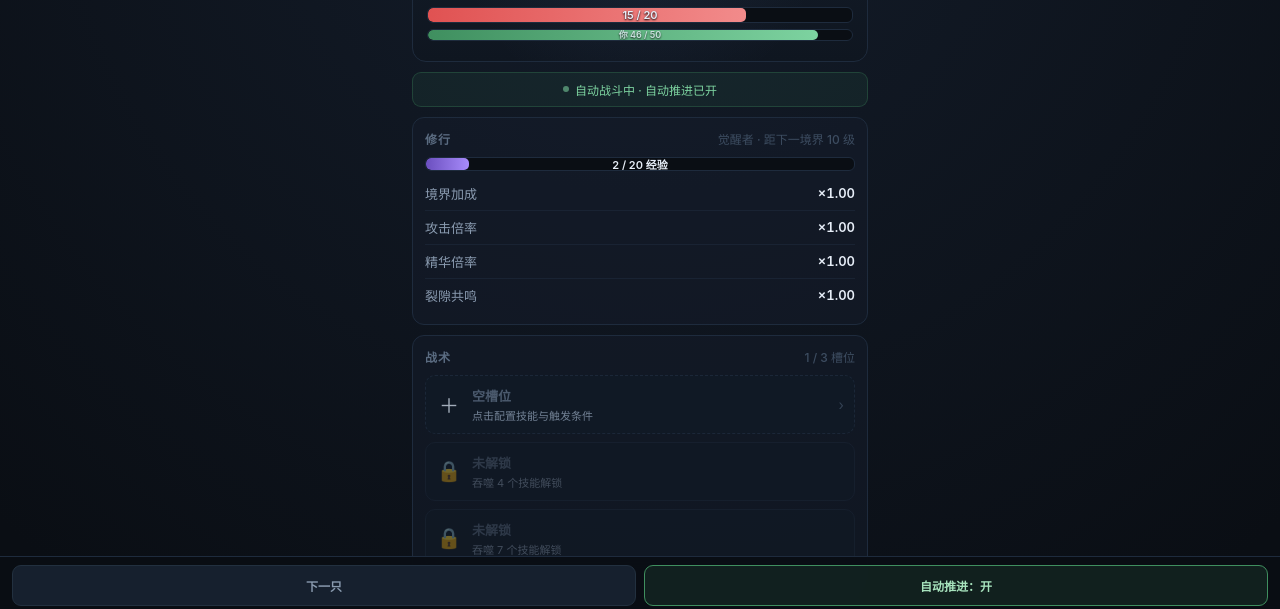
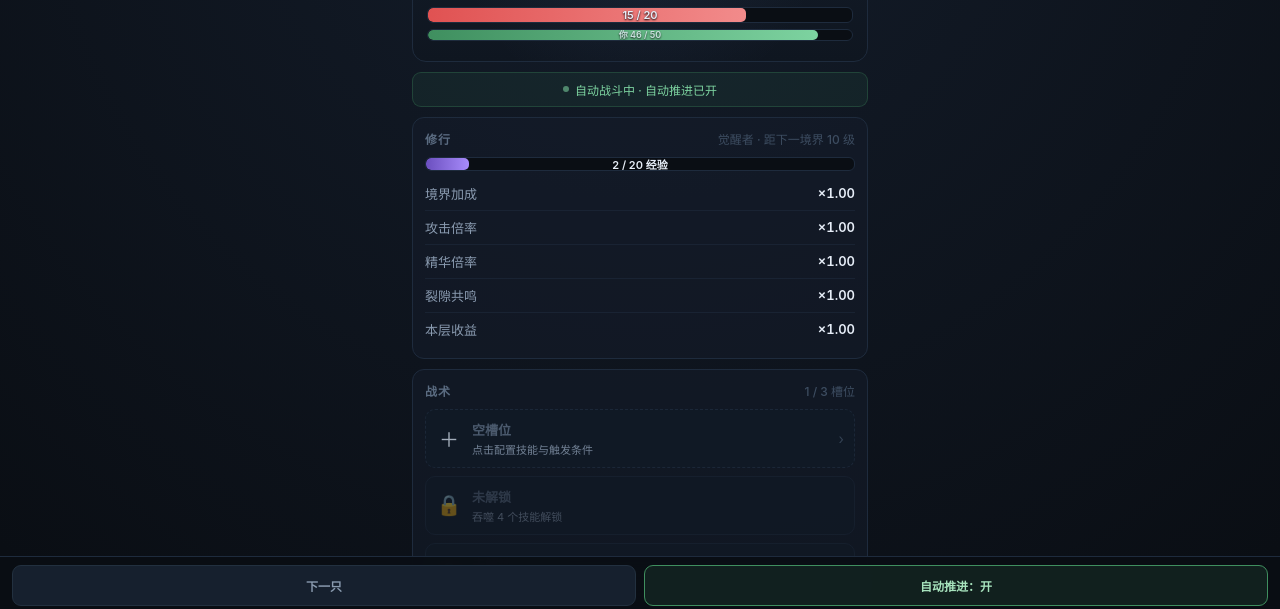
Before and after one commit to JoeKeeper-Z/devour-idle, a plain HTML site: page index.html in a window 1280 px wide. Shown: the part 186-795 px from the top of the page. Drawn offline with Linux system fonts and the light colour scheme.

Commit message:
v0.3.1 去掉同层怪成长（与爬层重复+跨层污染），改低层收益衰减；hpGrow 1.18

```diff
--- a/index.html
+++ b/index.html
@@ -185,6 +185,7 @@ body{
     <div class="row"><span class="k">攻击倍率</span><span class="v" id="atkMul">×1.00</span></div>
     <div class="row"><span class="k">精华倍率</span><span class="v" id="essMul">×1.00</span></div>
     <div class="row"><span class="k">裂隙共鸣</span><span class="v" id="riftMul">×1.00</span></div>
+    <div class="row"><span class="k">本层收益</span><span class="v" id="farmMul">×1.00</span></div>
   </div>
 
   <div class="panel">
@@ -324,7 +325,7 @@ function expNeed(lv){ return Math.round(20 * Math.pow(CFG.expGrow, lv-1)); }
 // 数值配置（调平衡只改这里）
 // ============================================================
 const CFG = {
-  hpGrow:     1.16,   // 每深入 1 层，怪血量倍率（模拟调优值）
+  hpGrow:     1.18,   // 每深入 1 层，怪血量倍率（模拟调优值）
   monAtkGrow: 1.09,   // 每深入 1 层，怪攻击倍率（必须远低于 hpGrow，否则变死亡循环）
   essGrow:    1.11,   // 每深入 1 层，精华倍率（必须低于 hpGrow，否则滚雪球）
   upCostGrow: 1.22,   // 升级花费倍率
@@ -332,6 +333,8 @@ const CFG = {
   expGrow:    1.28,   // 每级所需经验成长
   expRatio:   0.5,    // 经验 = 精华 × 系数
   riftGrow:   1.08,   // 裂隙共鸣：每深入一层，永久全属性倍率（必须低于 hpGrow）
+  farmDecay:  0.08,   // 低于最深纪录每层，收益衰减 8%
+  farmMin:    0.20,   // 收益衰减下限
   spdMax:     24,     // 攻速升级上限（0.92^24 ≈ 0.135）
   critMax:    75,     // 暴击率上限
   minInterval:160,    // 攻击间隔下限（毫秒），防止无限连击
@@ -392,13 +395,11 @@ function curMon(){
   const mult = e.mult || 1;
   const atkMult = e.atkMult || mult;
   const essMult = e.essMult || mult;
-  // 同名怪击杀越多，重生时略强（10%），避免无限刷同一只
-  const k = S.kills[t.name] || 0;
-  const rep = 1 + Math.max(0, Math.floor(k / KILLS_PER_TRAIT) - 1) * 0.10;
+  // 同层怪不再随击杀变强：难度只由层数决定
   return {name:t.name, emoji:t.emoji, skill:t.skill,
-    hpMax: Math.round(t.hp * mult * rep),
-    atk: Math.round(t.atk * atkMult * rep),
-    ess: Math.round(t.ess * essMult * Math.max(1, rep))};
+    hpMax: Math.round(t.hp * mult),
+    atk: Math.round(t.atk * atkMult),
+    ess: Math.round(t.ess * essMult)};
 }
 
 // ---------- 派生 ----------
@@ -538,8 +539,10 @@ function killMonster(){
   const m = curMon();
   const D = derived();
   const dur = ((now() - R.fightStart)/1000).toFixed(1);
-  const essGain = Math.round(m.ess * D.essMul);
-  const expGain = Math.max(1, Math.round(m.ess * CFG.expRatio));
+  const deepGap = Math.max(0, S.bestFloor - S.floorIdx);   // 比最深纪录低几层
+  const farmMul = Math.max(CFG.farmMin, 1 - CFG.farmDecay*deepGap);
+  const essGain = Math.round(m.ess * D.essMul * farmMul);
+  const expGain = Math.max(1, Math.round(m.ess * CFG.expRatio * farmMul));
 
   S.ess += essGain; S.totalEss += essGain;
   S.kills[m.name] = (S.kills[m.name] || 0) + 1;
@@ -554,7 +557,8 @@ function killMonster(){
   const lf = document.getElementById('sLast');
   if(lf) lf.textContent = dur + 's · ' + R.fightSkillUses + ' 技能';
 
-  log('击杀 ' + m.name + '｜' + dur + 's｜+' + fmt(essGain) + ' 精华｜+' + fmt(expGain) + ' 经验', 'c-good');
+  log('击杀 ' + m.name + '｜' + dur + 's｜+' + fmt(essGain) + ' 精华｜+' + fmt(expGain) + ' 经验' +
+      (deepGap > 0 ? '（低层衰减 ×' + farmMul.toFixed(2) + '）' : ''), 'c-good');
 
   // 吞噬技能
   if(k === KILLS_PER_TRAIT && S.skills.indexOf(m.skill) < 0){
@@ -789,6 +793,11 @@ function render(){
   document.getElementById('atkMul').textContent = '×' + D.atkMul.toFixed(2);
   document.getElementById('essMul').textContent = '×' + D.essMul.toFixed(2);
   document.getElementById('riftMul').textContent = '×' + D.riftMul.toFixed(2);
+  const gap = Math.max(0, S.bestFloor - S.floorIdx);
+  const fm = Math.max(CFG.farmMin, 1 - CFG.farmDecay*gap);
+  const fmEl = document.getElementById('farmMul');
+  fmEl.textContent = '×' + fm.toFixed(2) + (gap > 0 ? '（低 ' + gap + ' 层）' : '');
+  fmEl.style.color = gap > 0 ? '#e0a080' : '#e6edf7';
 
   // 战术槽
   const cnt = slotCount();
```
